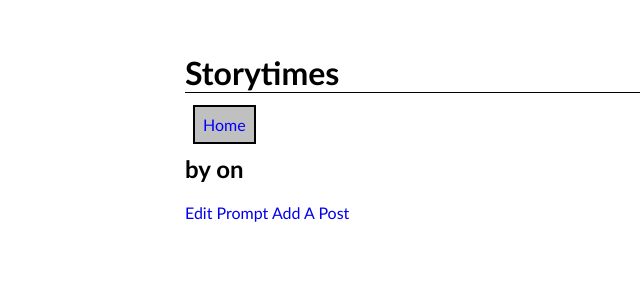
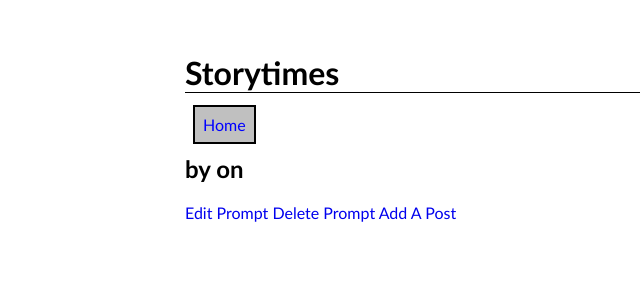
Before and after one commit to MQThai/Storytimes, a Django app: template backend/storytimes/templates/storytimes/prompt_detail.html in a window 1280 px wide. Shown: the top 300 px of the page, without its empty margins (55-695 px from the left). Run offline with Django 3.2, Linux system fonts and the light colour scheme; the template is opened without the code that fills it, so the values that code supplies are empty.

Commit message:
Added delete functionality and working on fixing adding post to prompt

```diff
--- a/backend/storytimes/templates/storytimes/prompt_detail.html
+++ b/backend/storytimes/templates/storytimes/prompt_detail.html
@@ -7,6 +7,7 @@
 
 <div>
   <a href="{% url 'prompt_edit' id=prompt.id %}">Edit Prompt</a>
+  <a href="{% url 'prompt_delete' id=prompt.id %}">Delete Prompt</a>
   <a href="{% url 'post_create' %}">Add A Post</a>
 </div>
 
--- a/backend/storytimes/urls.py
+++ b/backend/storytimes/urls.py
@@ -8,6 +8,7 @@ urlpatterns = [
     path('prompts/<int:id>', views.prompt_detail, name='prompt_detail'),
     path('prompts/new', views.prompt_create, name='prompt_create'),
     path('prompts/<int:id>/edit', views.prompt_edit, name='prompt_edit'),
+    path('prompts/<int:id>/delete', views.prompt_delete, name='prompt_delete'),
     path('posts/<int:id>', views.post_detail, name='post_detail'),
     path('posts/new', views.post_create, name='post_create'),
     path('posts/<int:id>/edit', views.post_edit, name='post_edit'),
--- a/backend/storytimes/views.py
+++ b/backend/storytimes/views.py
@@ -65,6 +65,10 @@ def prompt_edit(request, id):
         form = PromptForm(instance=prompt)
     return render(request, 'storytimes/prompt_create.html', {'form': form})
 
+def prompt_delete(request, id):
+    prompt = Prompt.objects.get(id=id).delete()
+    return redirect('prompt_list')
+
 def post_detail(request, id):
     post = Post.objects.get(id=id)
     return render(request, 'storytimes/post_detail.html', {'post': post})
```
